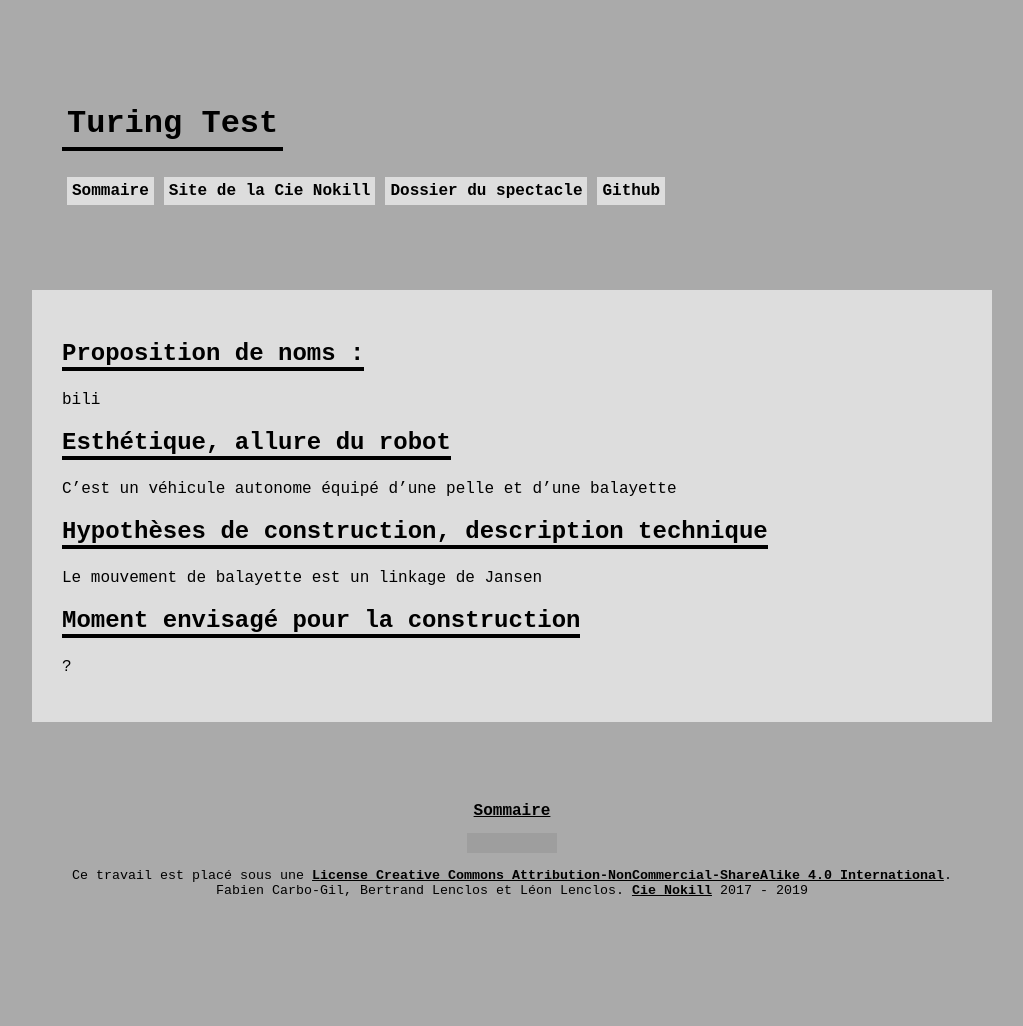
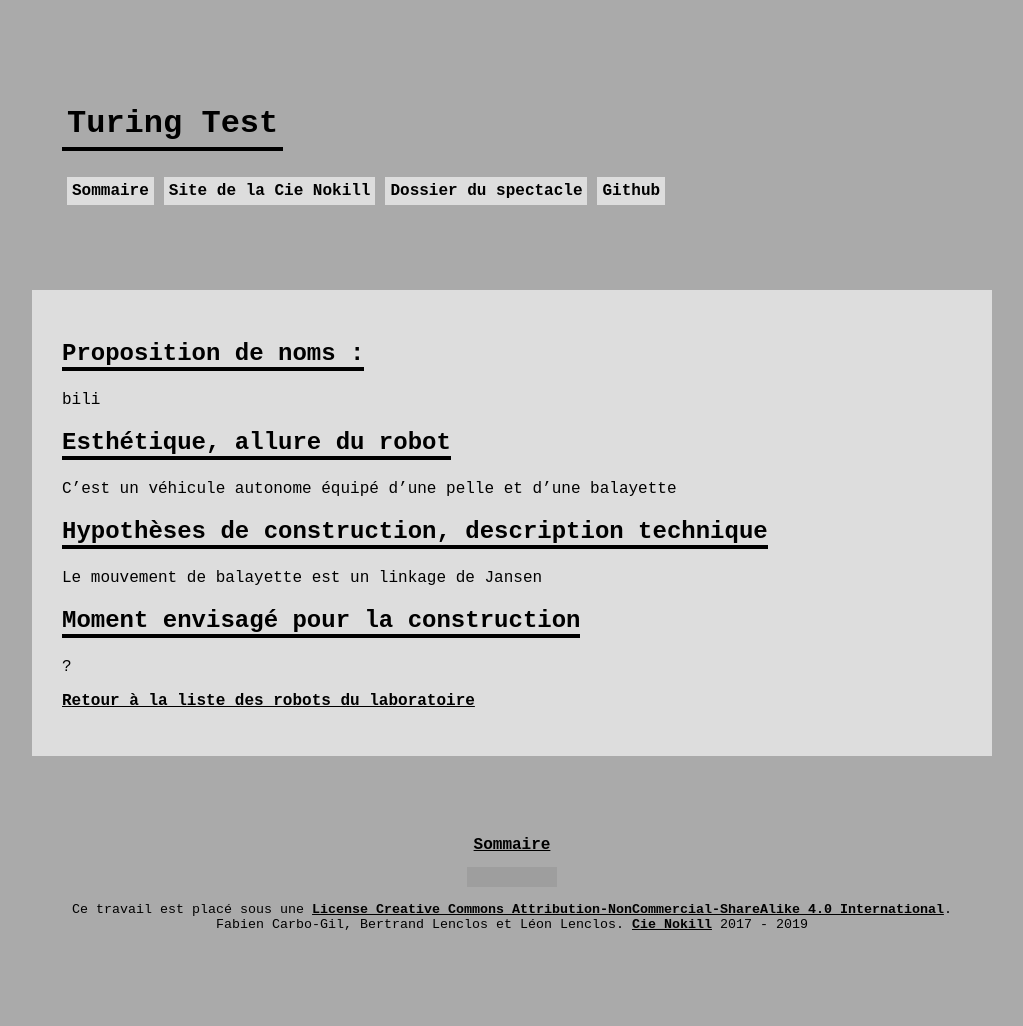
Before and after one commit to LeonLenclos/turing-test, a Jekyll site: the page built from contenu/robots/robot-qui-fait-le-menage.md, in a window 1280 px wide. Shown: the whole page, without its empty margins (128-1151 px from the left). Built offline with Jekyll 4.4.1, drawn with Linux system fonts in a browser that asks for light colours; nearby versions of some CDN libraries; our own code applies the rules of GitHub Pages for plain Markdown files; a script that is not in the unit is left out; the repository's description, which GitHub fills in, is left out; before the commit the page ends 992 px from its top, so only the background shows below that; grey boxes are pictures that could not be loaded.

Commit message:
Update robot-qui-fait-le-menage.md

```diff
--- a/contenu/robots/robot-qui-fait-le-menage.md
+++ b/contenu/robots/robot-qui-fait-le-menage.md
@@ -14,3 +14,5 @@ Le mouvement de balayette est un linkage de Jansen
 ## Moment envisagé pour la construction
 
 ?
+
+[Retour à la liste des robots du laboratoire](/../robots.md)
```
